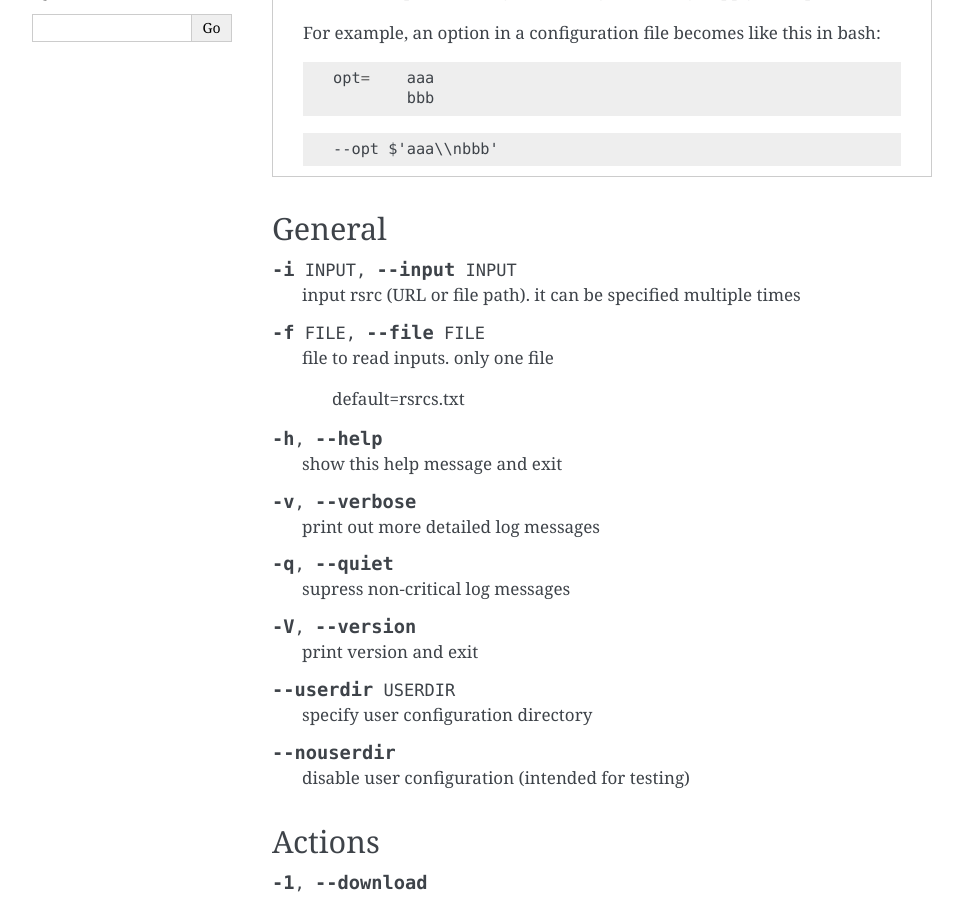
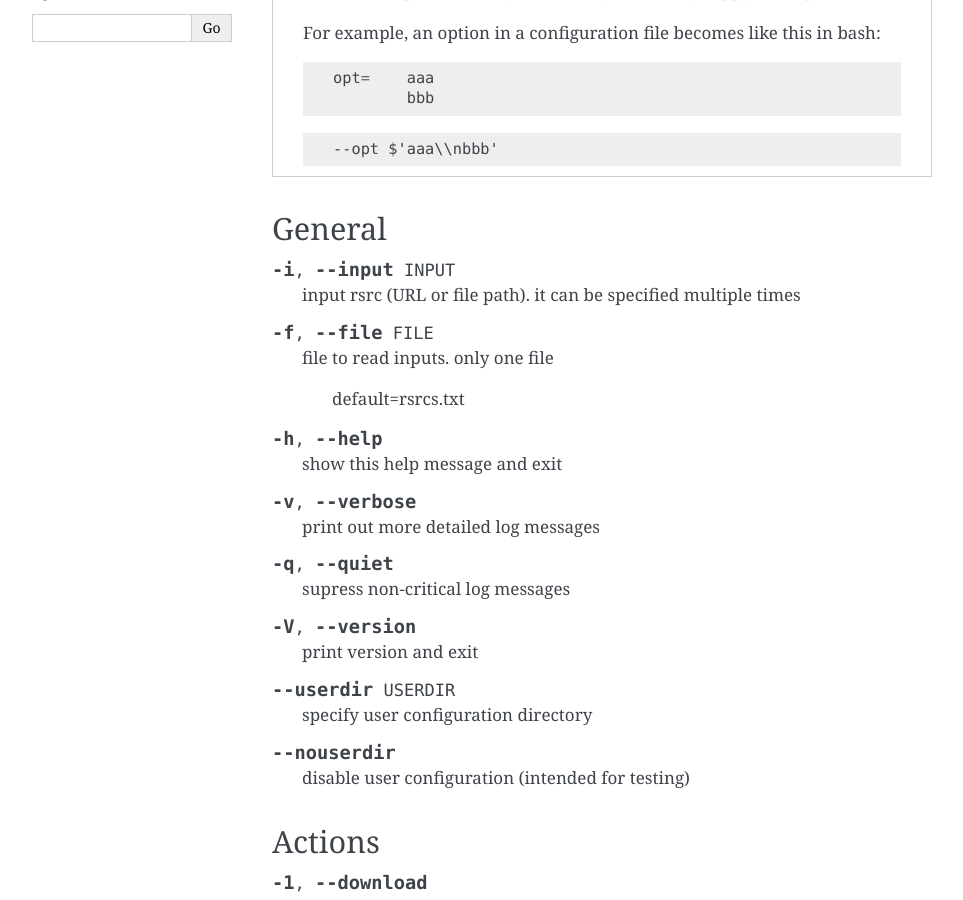
Before and after one commit to openandclose/tosixinch, a Sphinx documentation site: the page built from docs/commandline.rst, in a window 1280 px wide and 900 px high, scrolled down 471 px. Shown: the whole window, without its empty margins (148-1111 px from the left). Built offline with Sphinx 7.4.7, drawn with Linux system fonts in a browser that asks for light colours.

Commit message:
Temp commandline option format of '-i' and '-f'
I don't know why it is auto-generated differently
(sphinx version difference?)

```diff
--- a/docs/commandline.rst
+++ b/docs/commandline.rst
@@ -42,11 +42,11 @@ following the rules specified there
 General
 -------
 
-.. option:: -i INPUT, --input INPUT
+.. option:: -i, --input INPUT
 
     input rsrc (URL or file path). it can be specified multiple times
 
-.. option:: -f FILE, --file FILE
+.. option:: -f, --file FILE
 
     file to read inputs. only one file
 
```
